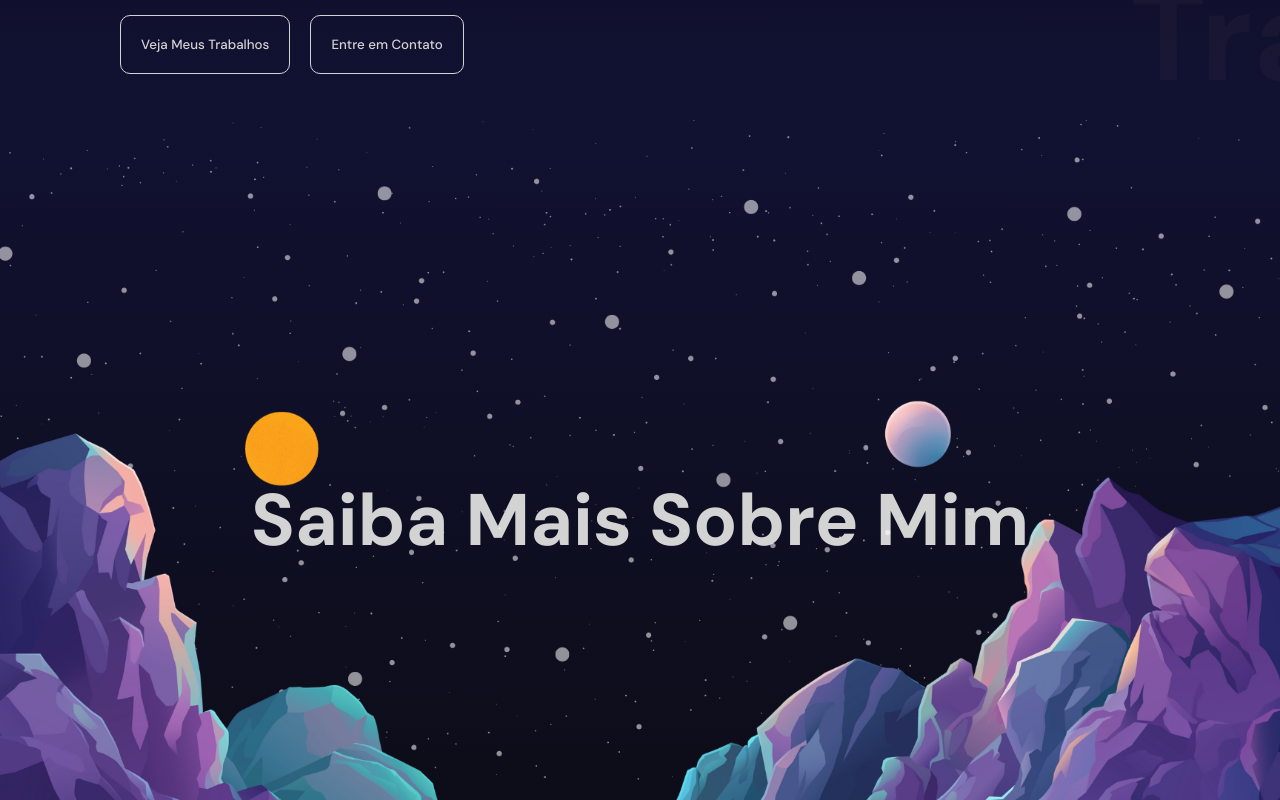
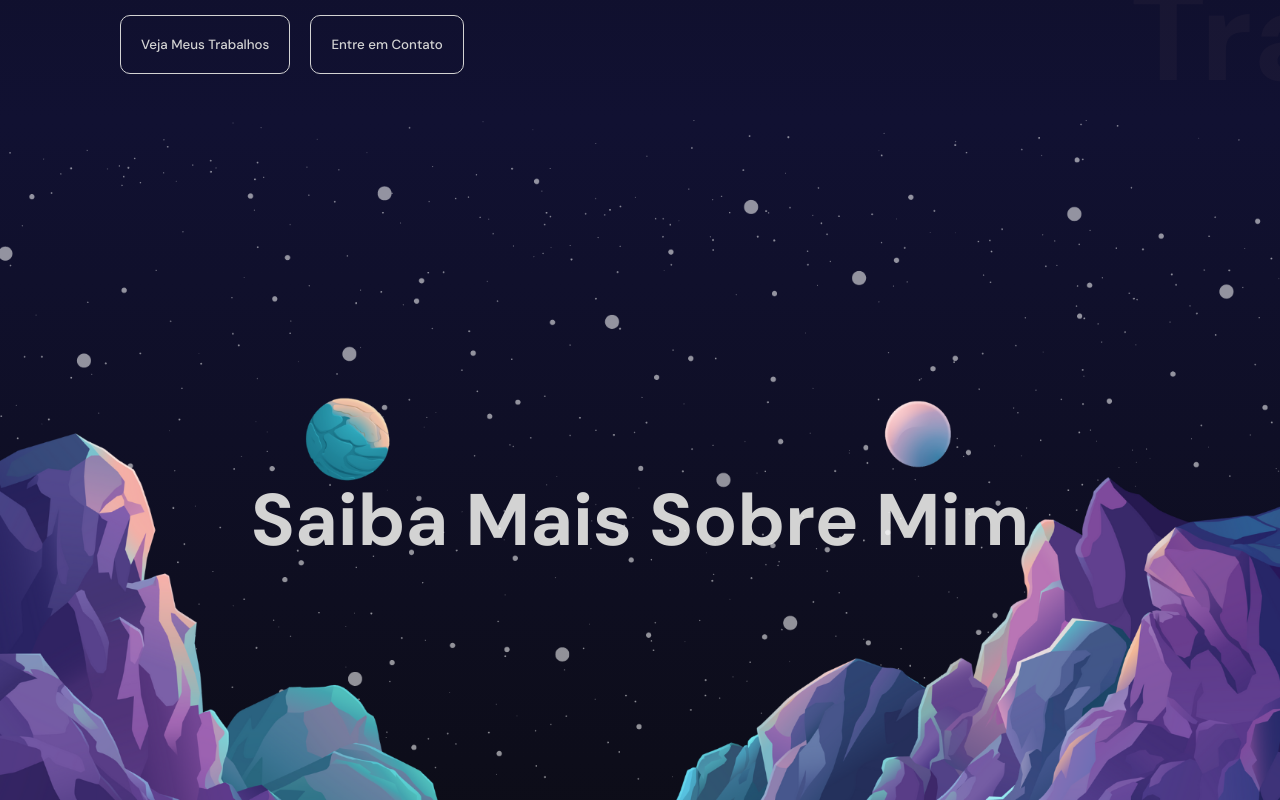
Before and after one commit to LucasPedro123/mywebsite-portfolio, a React (Vite) app: page / in a window 1280 px wide. Shown: the part 680-1480 px from the top of the page. Built offline with nearby package versions, Linux system fonts and the light colour scheme; no server answers; some icons are missing.

Commit message:
style: Updated the background images for the mountains in the Parallax component based on the 'type' prop to differentiate between different sections.

```diff
--- a/src/Component/Parallax/Parallax-component.jsx
+++ b/src/Component/Parallax/Parallax-component.jsx
@@ -1,6 +1,8 @@
 import { useRef } from 'react';
 import img from "../../assets/Imgs/sun.png"
-import img2 from "../../assets/Imgs/lua-cheia.png"
+import img2 from "../../assets/Imgs/planets.png"
+import img3 from "../../assets/Imgs/m_3.png"
+import img4 from "../../assets/Imgs/mountains.png"
 
 import './Parallax-style.css';
 import { motion, useScroll, useTransform } from "framer-motion";
@@ -24,11 +26,10 @@ function Parallax({ type }) {
             ref={ref}
         >
             <motion.h1 style={{ y: yTexts }}>{type}</motion.h1>
-            <div className='mountains'></div>
+            <div className='mountains' style={{backgroundImage: type === "Depoimentos" ? `url(${img3})` : `url(${img4})`}}></div>
             <motion.div
-                style={{ y: yBg, backgroundImage: `url(${type ? img : img2})` }}
+                style={{ y: yBg, backgroundImage: `url(${type === "Veja Meus Projetos" ? img : img2})` }}
                 className='planets'
-
             ></motion.div>
             <motion.div style={{ x: yBg }} className='stars'></motion.div>
         </div>
```
